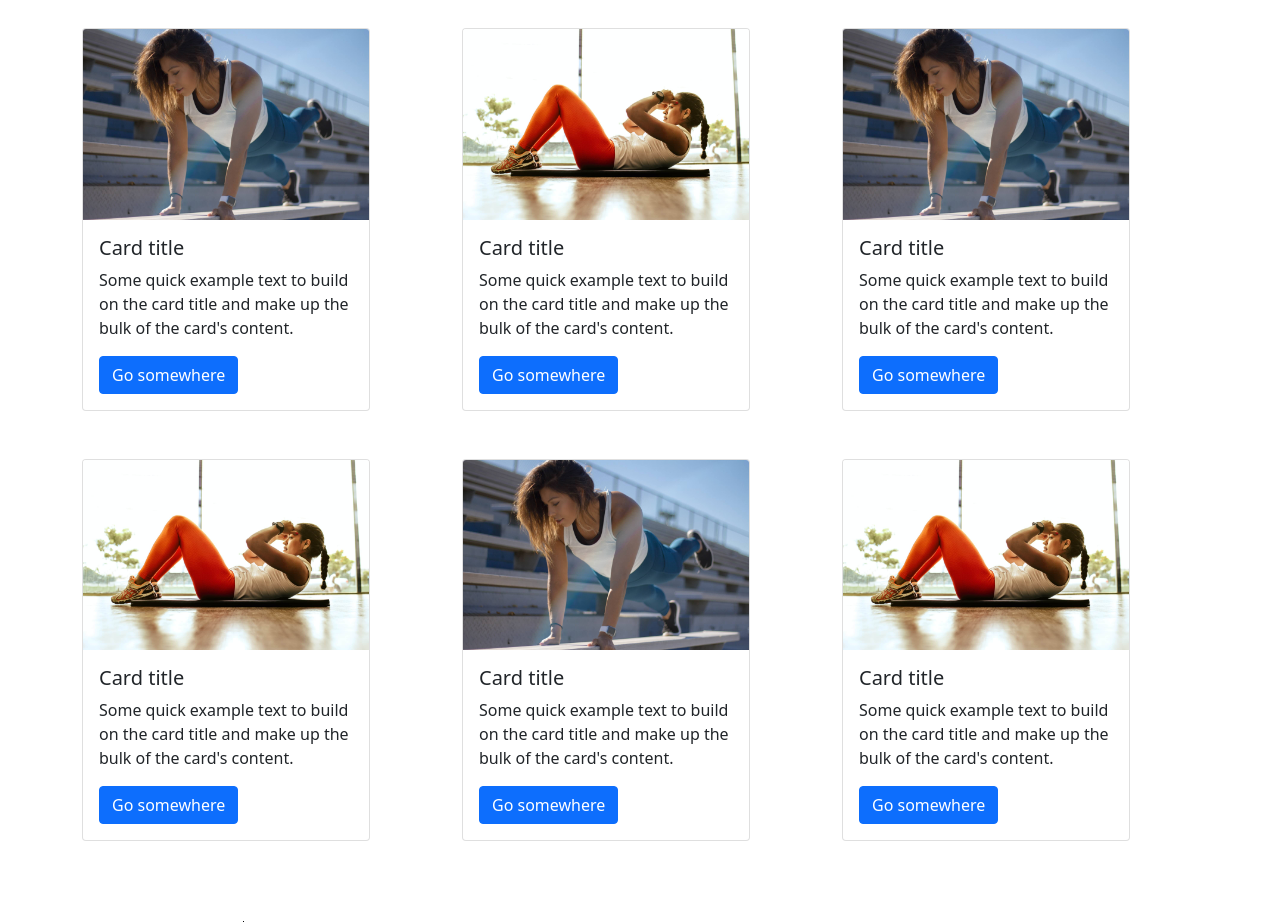
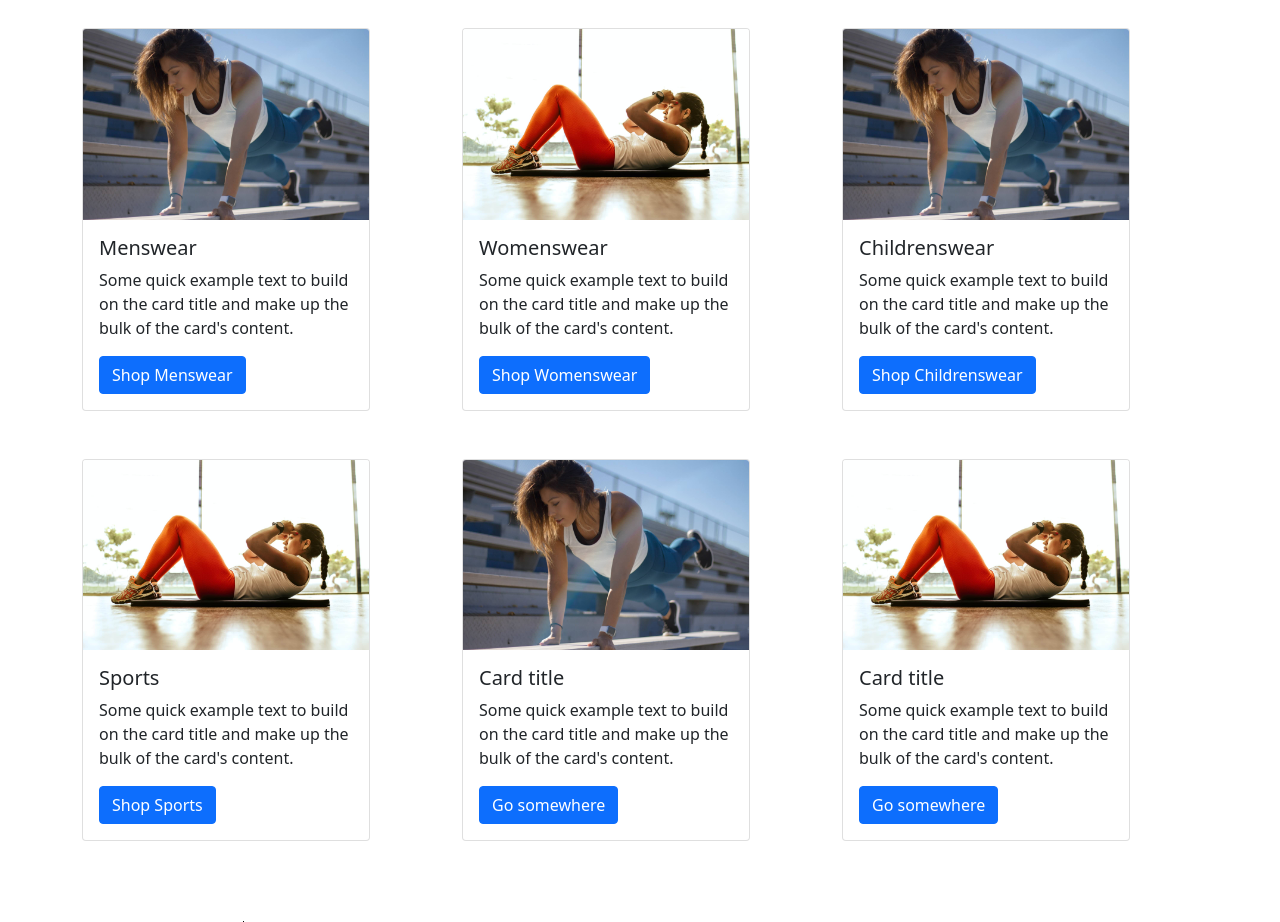
Before and after one commit to Code-Institute-Submissions/StephenJ2020-Sportmaster_JanResub, a Django app: page / in a window 1280 px wide. Shown: the part 484-1406 px from the top of the page. Run offline with Django 3.2, Linux system fonts and the light colour scheme; some libraries are stand-ins or nearby versions.

Commit message:
feat: Update cards on index.html with titles and link urls

```diff
--- a/home/templates/home/index.html
+++ b/home/templates/home/index.html
@@ -25,10 +25,10 @@
                <div class="card" style="width: 18rem;">
                    <img src="/media/homepage-hero1.jpg" class="card-img-top" alt="...">
                    <div class="card-body">
-                       <h5 class="card-title">Card title</h5>
+                       <h5 class="card-title">Menswear</h5>
                        <p class="card-text">Some quick example text to build on the card title and make up the bulk of
                            the card's content.</p>
-                       <a href="#" class="btn btn-primary">Go somewhere</a>
+                       <a href="{% url 'products' %}?category=mens_clothing,mens_shoes,mens_accessories" class="btn btn-primary">Shop Menswear</a>
                    </div>
                </div>
            </div>
@@ -36,10 +36,10 @@
                <div class="card" style="width: 18rem;">
                    <img src="/media/homepage-hero.jpg" class="card-img-top" alt="...">
                    <div class="card-body">
-                       <h5 class="card-title">Card title</h5>
+                       <h5 class="card-title">Womenswear</h5>
                        <p class="card-text">Some quick example text to build on the card title and make up the bulk of
                            the card's content.</p>
-                       <a href="#" class="btn btn-primary">Go somewhere</a>
+                       <a href="{% url 'products' %}?category=womens_clothing,womens_shoes,womens_accessories" class="btn btn-primary">Shop Womenswear</a>
                    </div>
                </div>
            </div>
@@ -47,10 +47,10 @@
                <div class="card" style="width: 18rem;">
                    <img src="/media/homepage-hero1.jpg" class="card-img-top" alt="...">
                    <div class="card-body">
-                       <h5 class="card-title">Card title</h5>
+                       <h5 class="card-title">Childrenswear</h5>
                        <p class="card-text">Some quick example text to build on the card title and make up the bulk of
                            the card's content.</p>
-                       <a href="#" class="btn btn-primary">Go somewhere</a>
+                       <a href="{% url 'products' %}?category=childrens_clothing,childrens_shoes,childrens_accessories" class="btn btn-primary">Shop Childrenswear</a>
                    </div>
                </div>
            </div>
@@ -60,10 +60,10 @@
                <div class="card" style="width: 18rem;">
                    <img src="/media/homepage-hero.jpg" class="card-img-top" alt="...">
                    <div class="card-body">
-                       <h5 class="card-title">Card title</h5>
+                       <h5 class="card-title">Sports</h5>
                        <p class="card-text">Some quick example text to build on the card title and make up the bulk of
                            the card's content.</p>
-                       <a href="#" class="btn btn-primary">Go somewhere</a>
+                       <a href="{% url 'products' %}?category=football,rugby,gaa" class="btn btn-primary">Shop Sports</a>
                    </div>
                </div>
            </div>
```
